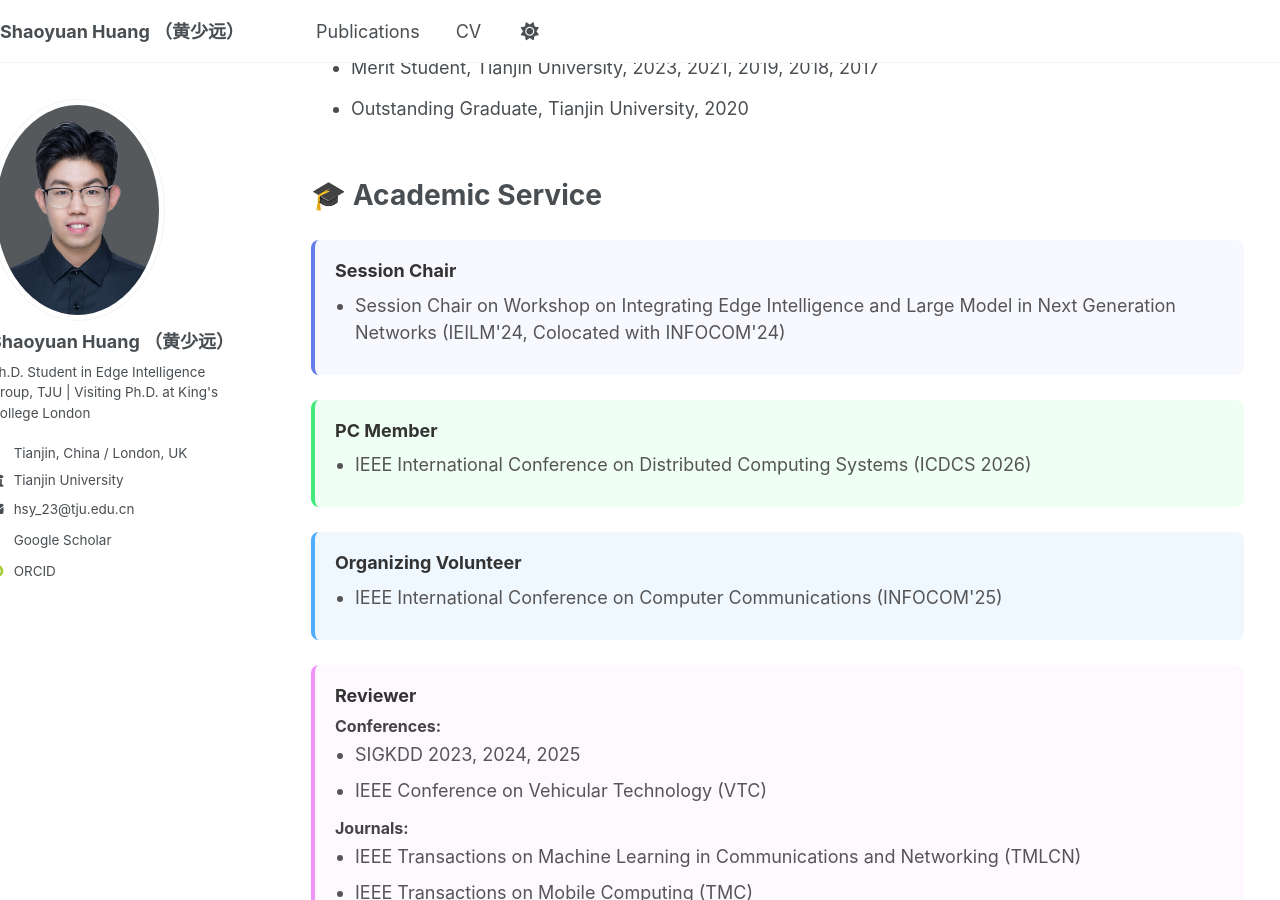
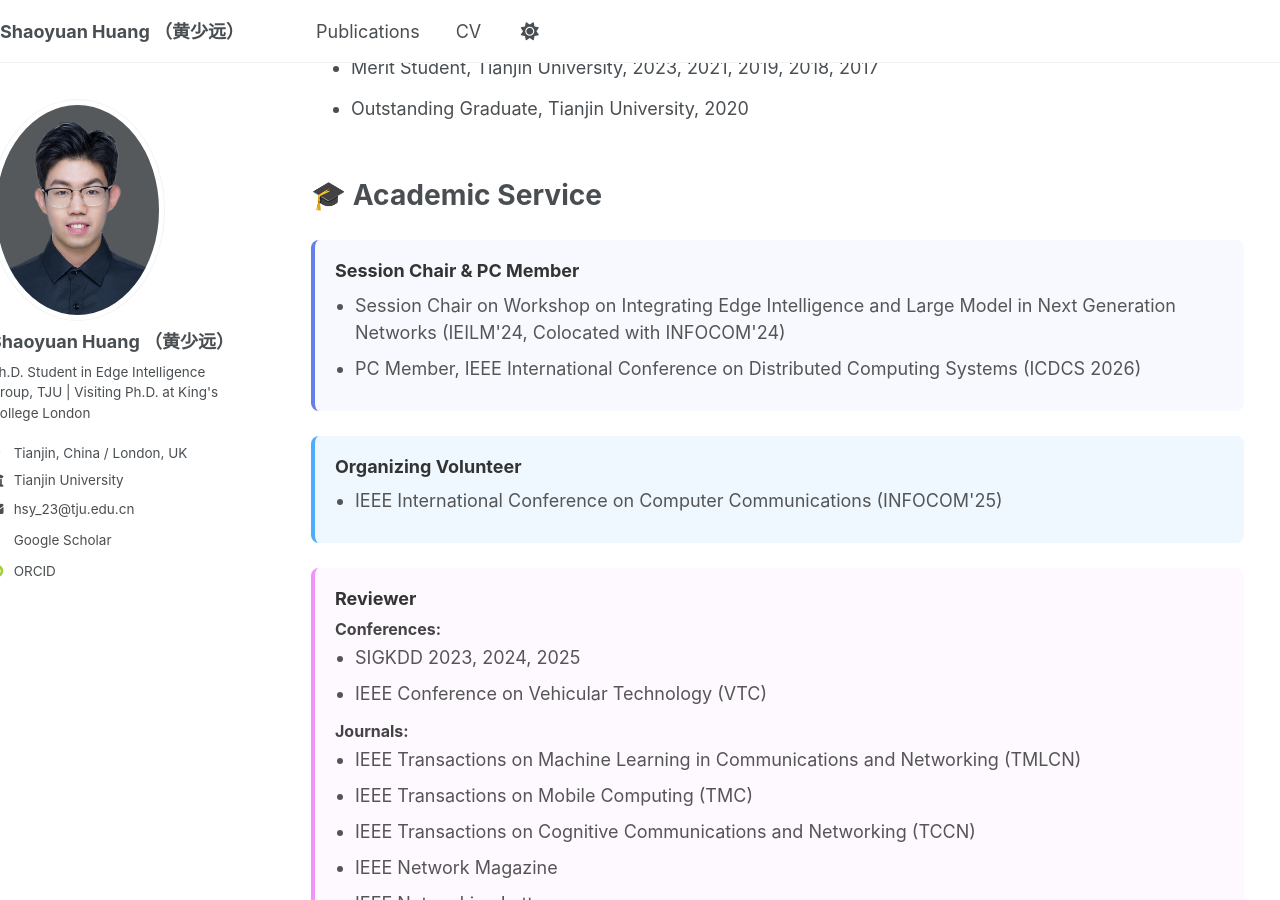
Before and after one commit to hsy23/ShaoyuanHuang, a Jekyll site: the page built from _pages/about.md, in a window 1280 px wide and 900 px high, scrolled down 1260 px. Built offline with Jekyll 4.4.1, drawn with Linux system fonts in a browser that asks for light colours; nearby versions of some CDN libraries; some web fonts are replaced.

Commit message:
合并PC

```diff
--- a/_pages/about.md
+++ b/_pages/about.md
@@ -99,19 +99,12 @@ I'm passionate about exploring the intersection of ML and systems, with a focus
   <h1 class="black-title">🎓 Academic Service</h1>
 
   <div style="margin-top: 1.5em;">
-    <!-- Session Chair -->
+    <!-- Session Chair & PC Member -->
     <div style="border-left: 4px solid #667eea; padding-left: 20px; margin-bottom: 25px; background: #f8f9ff; padding: 20px; border-radius: 8px;">
-      <h3 style="margin: 0; color: #333; margin-bottom: 10px;">Session Chair</h3>
+      <h3 style="margin: 0; color: #333; margin-bottom: 10px;">Session Chair & PC Member</h3>
       <ul style="margin: 5px 0; color: #555; list-style-type: disc; padding-left: 20px;">
         <li>Session Chair on Workshop on Integrating Edge Intelligence and Large Model in Next Generation Networks (IEILM'24, Colocated with INFOCOM'24)</li>
-      </ul>
-    </div>
-
-    <!-- PC Member -->
-    <div style="border-left: 4px solid #43e97b; padding-left: 20px; margin-bottom: 25px; background: #f0fff4; padding: 20px; border-radius: 8px;">
-      <h3 style="margin: 0; color: #333; margin-bottom: 10px;">PC Member</h3>
-      <ul style="margin: 5px 0; color: #555; list-style-type: disc; padding-left: 20px;">
-        <li>IEEE International Conference on Distributed Computing Systems (ICDCS 2026)</li>
+        <li>PC Member, IEEE International Conference on Distributed Computing Systems (ICDCS 2026)</li>
       </ul>
     </div>
 
```
